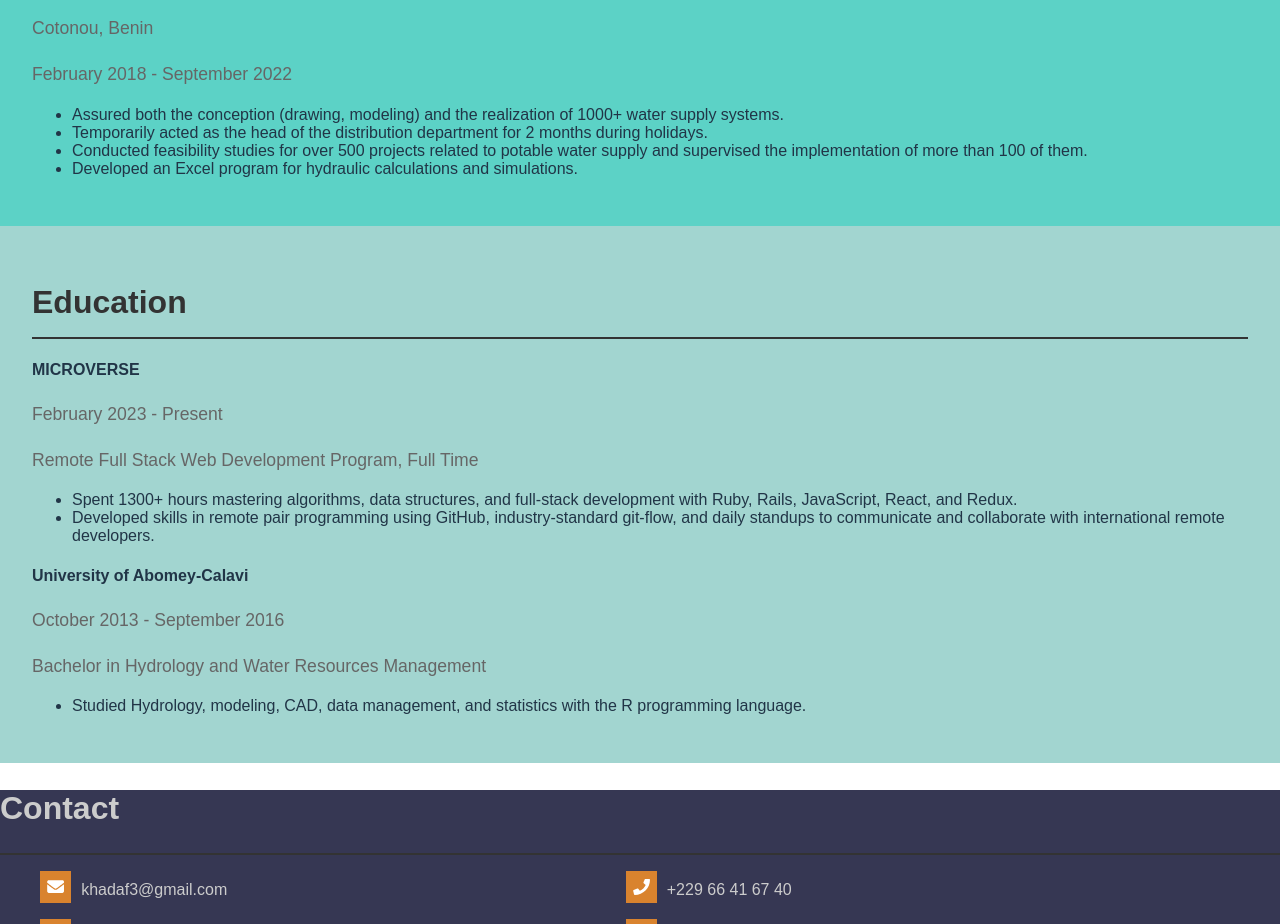
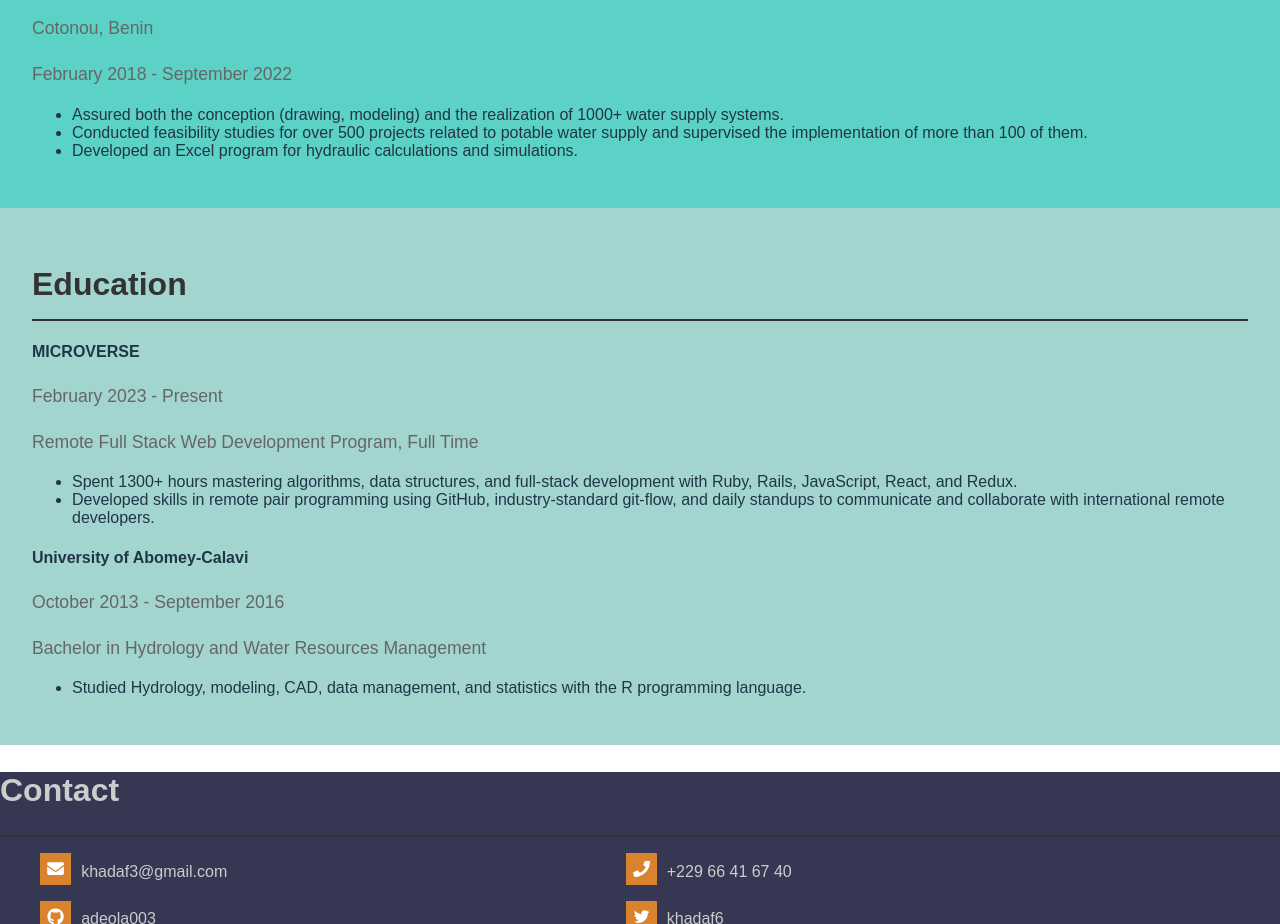
Before and after one commit to adeola003/portfolio_2.0, a React (Vite) app: page /about in a window 1280 px wide. Shown: the part 2060-2984 px from the top of the page. Built offline with nearby package versions, Linux system fonts and the light colour scheme.

Commit message:
Update about.jsx

```diff
--- a/src/components/pages/about.jsx
+++ b/src/components/pages/about.jsx
@@ -88,7 +88,6 @@ const About = () => {
           <p>February 2018 - September 2022</p>
           <ul>
             <li>Assured both the conception (drawing, modeling) and the realization of 1000+ water supply systems.</li>
-            <li>Temporarily acted as the head of the distribution department for 2 months during holidays.</li>
             <li>Conducted feasibility studies for over 500 projects related to potable water supply and supervised the implementation of more than 100 of them.</li>
             <li>Developed an Excel program for hydraulic calculations and simulations.</li>
           </ul>
```
